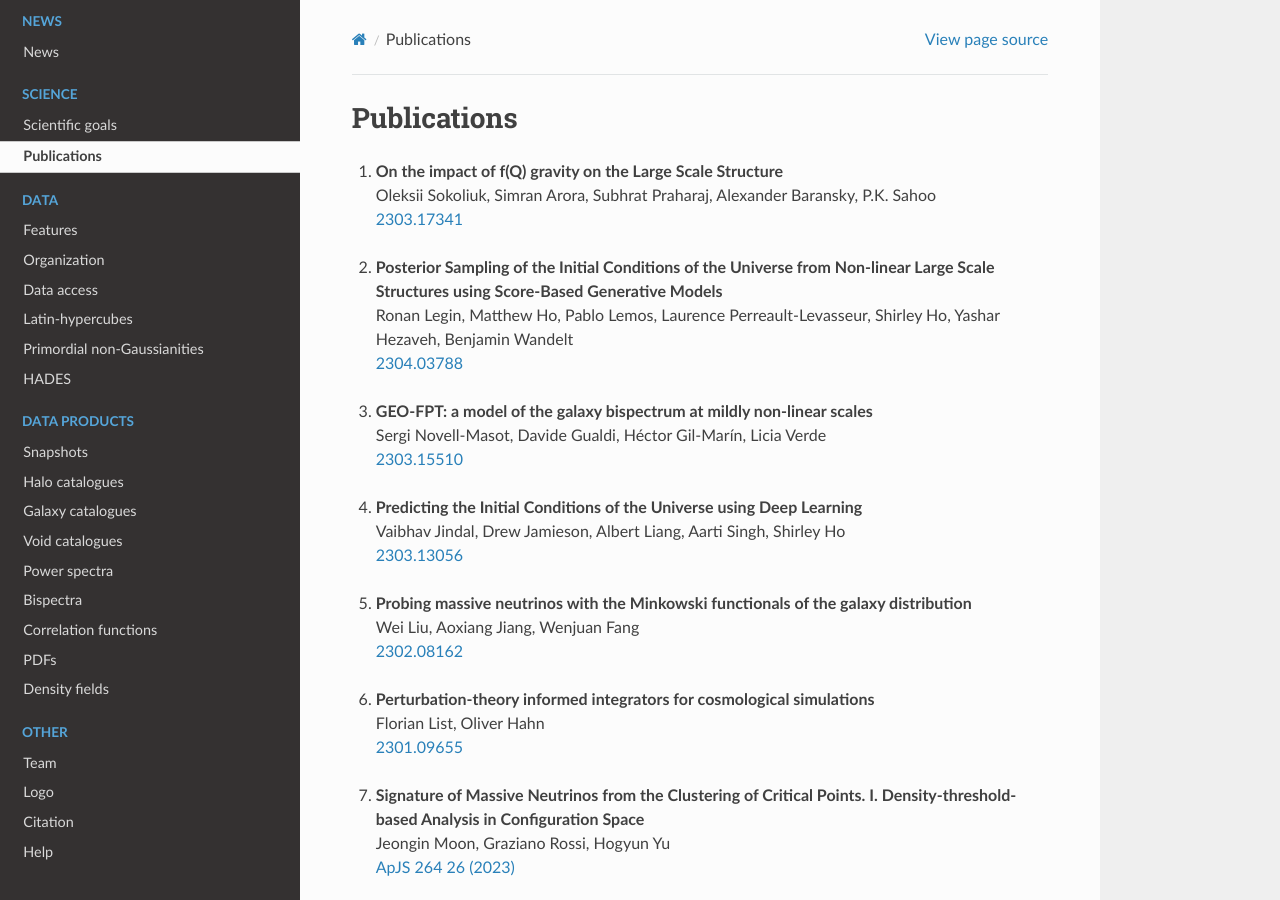
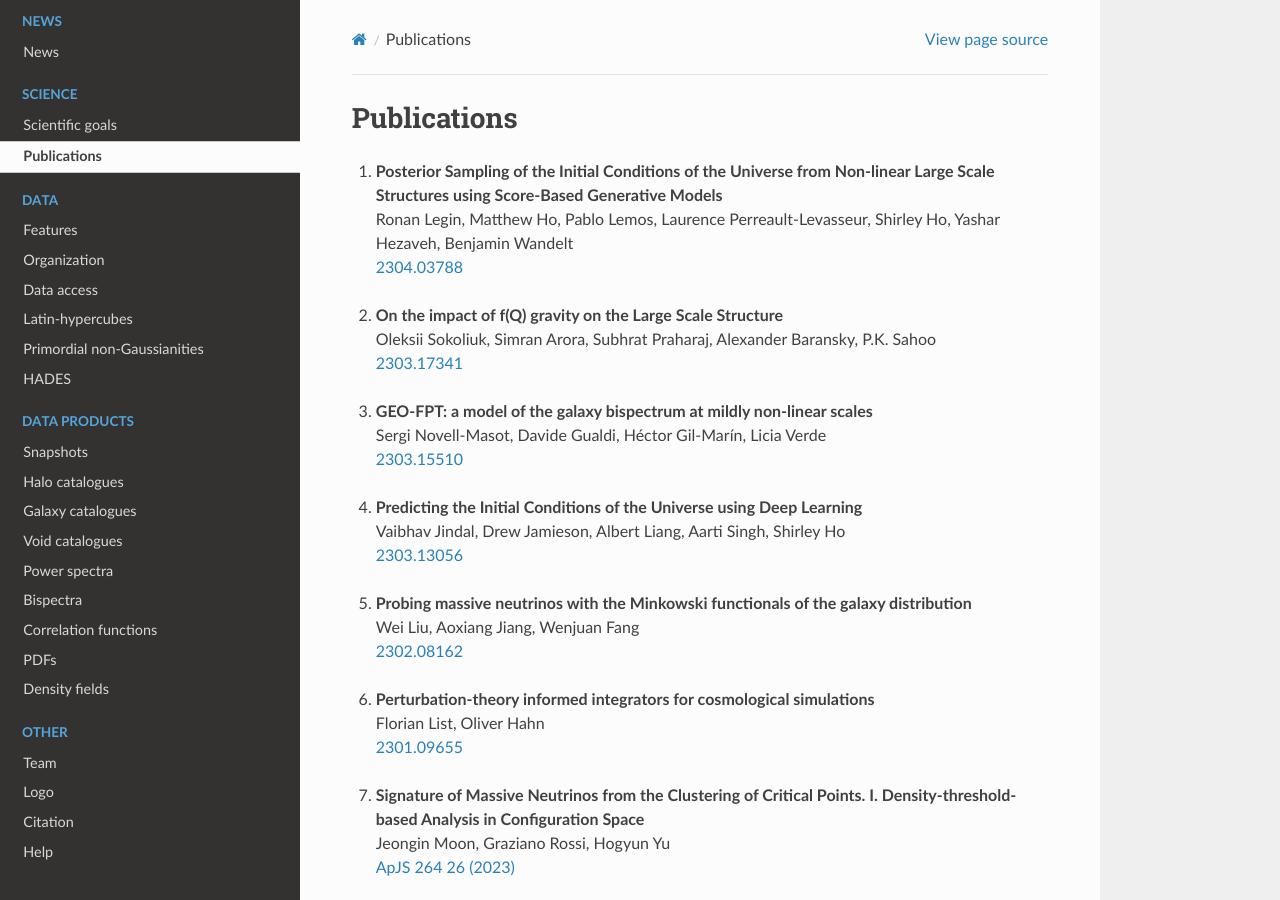
Before and after one commit to franciscovillaescusa/Quijote-simulations, a Sphinx documentation site: the page built from docs/source/publications.rst, in a window 1280 px wide and 900 px high. Built offline with Sphinx 7.4.7 and the Read the Docs theme 2.0.0, drawn with Linux system fonts in a browser that asks for light colours; pages that are not in the unit, such as notebooks, are missing from menus.

Commit message:
hopefully done

```diff
--- a/docs/source/publications.rst
+++ b/docs/source/publications.rst
@@ -4,13 +4,13 @@
 Publications
 ************
 
+#. | **Posterior Sampling of the Initial Conditions of the Universe from Non-linear Large Scale Structures using Score-Based Generative Models**
+   | Ronan Legin, Matthew Ho, Pablo Lemos, Laurence Perreault-Levasseur, Shirley Ho, Yashar Hezaveh, Benjamin Wandelt
+   | `2304.03788 <https://arxiv.org/abs/2304.03788>`_
+
 #. | **On the impact of f(Q) gravity on the Large Scale Structure**
    | Oleksii Sokoliuk, Simran Arora, Subhrat Praharaj, Alexander Baransky, P.K. Sahoo
    | `2303.17341 <https://arxiv.org/abs/2303.17341>`_
-
-#. | **Posterior Sampling of the Initial Conditions of the Universe from Non-linear Large Scale Structures using Score-Based Generative Models**
-   | Ronan Legin, Matthew Ho, Pablo Lemos, Laurence Perreault-Levasseur, Shirley Ho, Yashar Hezaveh, Benjamin Wandelt
-   | `2304.03788 <https://arxiv.org/abs/2304.03788>`_
 
 #. | **GEO-FPT: a model of the galaxy bispectrum at mildly non-linear scales**
    | Sergi Novell-Masot, Davide Gualdi, Héctor Gil-Marín, Licia Verde
```
